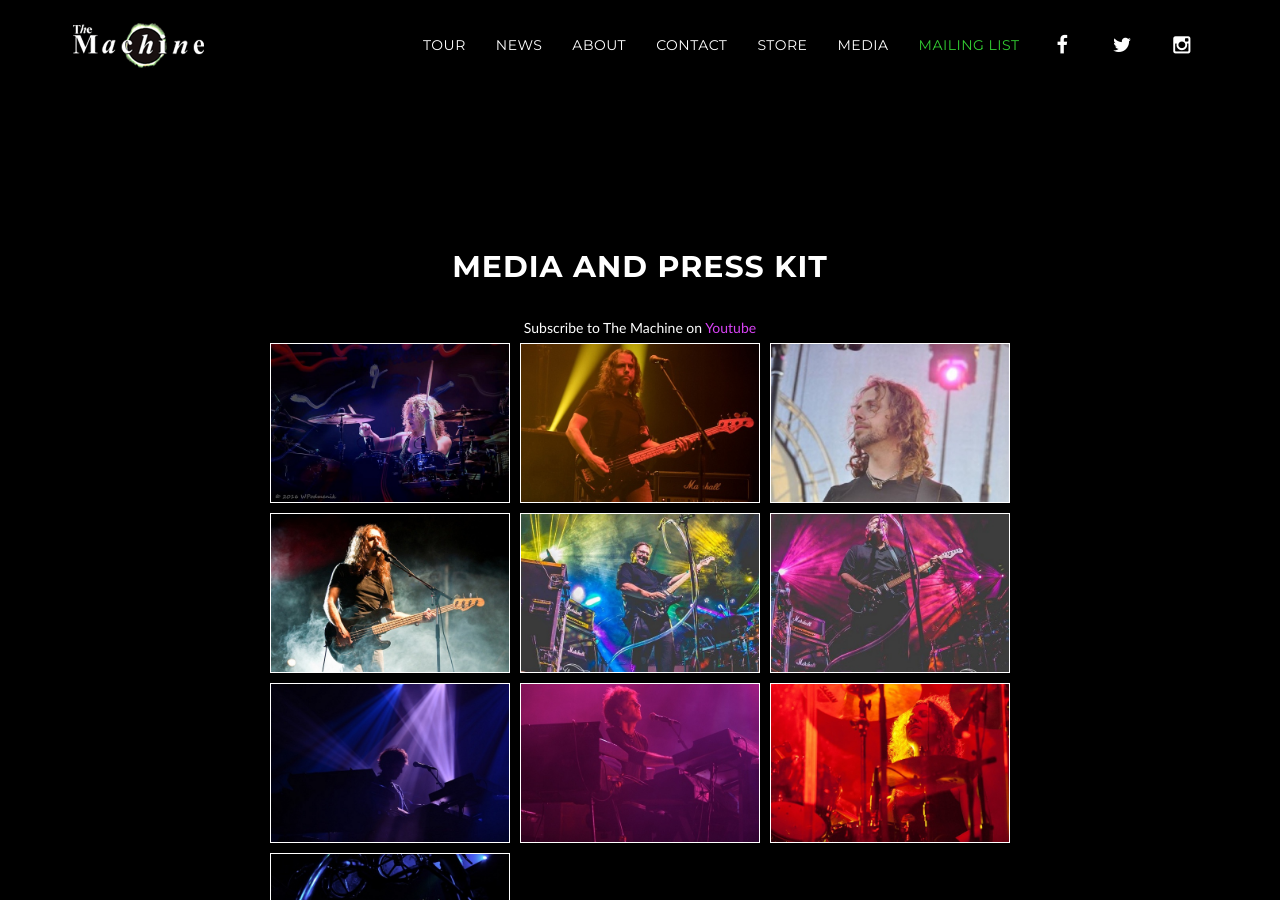
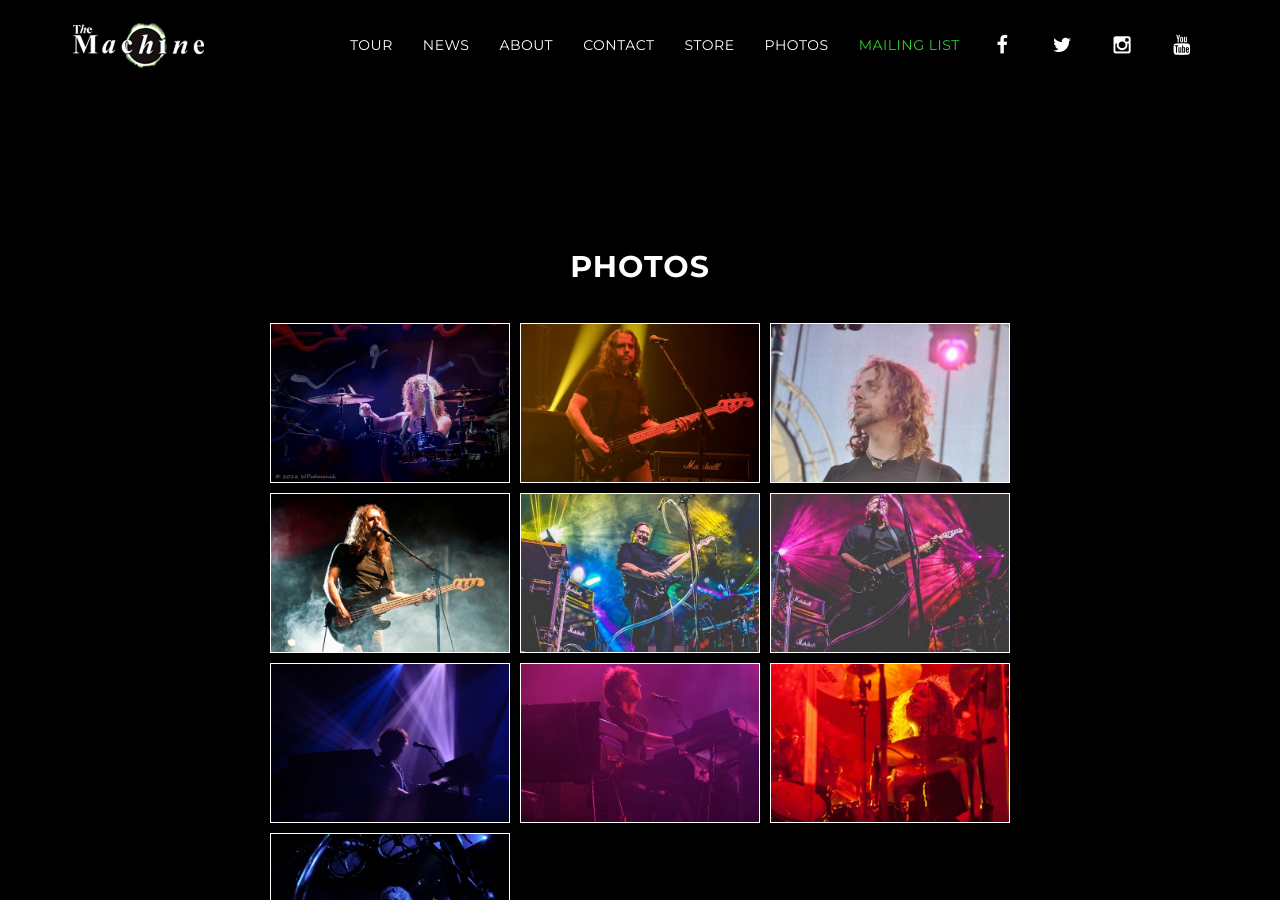
Before and after one commit to machineweb/machineweb.github.io, a Jekyll site: the page built from presskit/index.html, in a window 1280 px wide and 900 px high. Built offline with Jekyll 4.4.1, drawn with Linux system fonts in a browser that asks for light colours.

Commit message:
changed media to photos

```diff
--- a/_config.yml
+++ b/_config.yml
@@ -44,6 +44,8 @@ social:
     url: "https://twitter.com/themachinelive"
   - title: "instagram"
     url: "http://instagram.com/themachinelive"
+  - title: "youtube"
+    url: "https://youtube.com/channel/UCVp6Jz7PFKRqsxYpeAJCH0Q"
 
 # Exclusion list from the generated _site
 exclude: ["Rakefile", "LICENSE", "readme.markdown", "vendor"]
--- a/_includes/header.html
+++ b/_includes/header.html
@@ -5,7 +5,7 @@
         <div style="overflow: hidden;margin-top:7px;margin-left:10px;">
             <iframe src="//lightwidget.com/widgets/083b12c91d505844b532e8f0c54f23a1.html" scrolling="no" allowtransparency="true" class="lightwidget-widget" style="border: 1px solid #d742f4;"></iframe>
         </div>
-        <a href="http://instagram.com/themachinelive" id="insta-corner" target="_blank" rel="me" style="font-size: 20px;float:left;"><i class="fa fa-instagram fa-fw"></i>Latest Crowd</a>
+        <a href="http://instagram.com/themachinelive" id="insta-corner" target="_blank" rel="me" style="font-size: 20px;float:left;"><i class="fa fa-instagram fa-fw"></i>Instagram Feed</a>
     </div>
     <div class="intro-body">
         <div class="container">
--- a/_includes/navigation.html
+++ b/_includes/navigation.html
@@ -57,7 +57,7 @@
                 </li>
 
                 <li>
-                    <a href="{{ site.url }}/presskit">Media</a>
+                    <a href="{{ site.url }}/presskit">Photos</a>
                 </li>
 
                 <li>
--- a/_layouts/presskit.html
+++ b/_layouts/presskit.html
@@ -42,8 +42,6 @@
                 </tr>
             </table>-->
 
-            Subscribe to The Machine on <a href="https://www.youtube.com/channel/UCVp6Jz7PFKRqsxYpeAJCH0Q">Youtube</a>
-
             <div class="my-gallery" itemscope=itemscope itemtype="http://schema.org/ImageGallery">
                 {% for image in site.static_files %}
                 {% if image.path contains 'img/presskit/highres' %}
--- a/presskit/index.html
+++ b/presskit/index.html
@@ -3,4 +3,4 @@ layout: presskit
 section-type: presskit
 title: Media and Press Kit
 ---
-## Media and Press Kit
+## Photos
```
